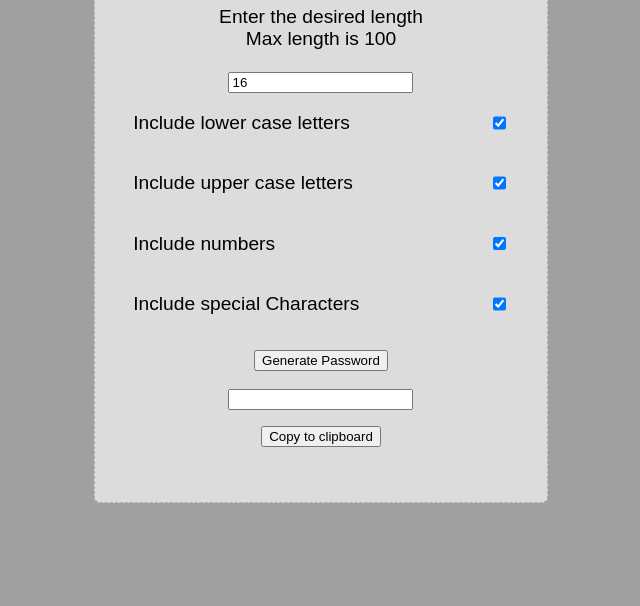
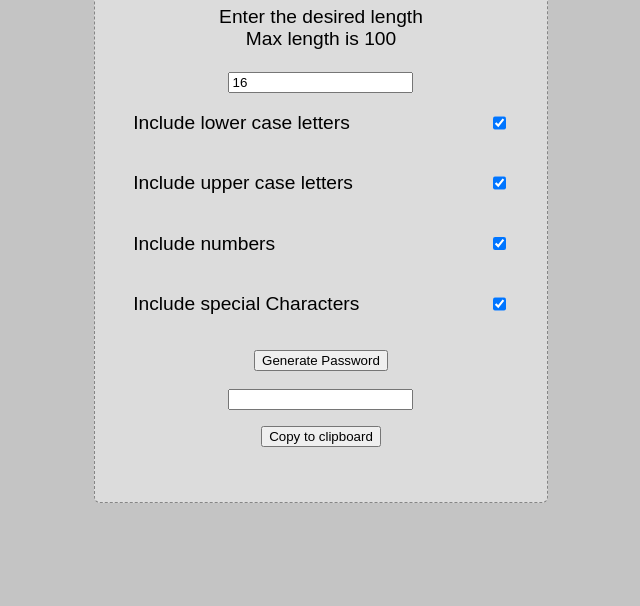
Before and after one commit to KnoodleBowl/PasswordGenerator, a plain HTML site: page index.html in a window 1280 px wide. Shown: the part 194-800 px from the top of the page, without its empty margins (319-959 px from the left). Drawn offline with Linux system fonts and the light colour scheme.

Commit message:
Update index.css

```diff
--- a/index.css
+++ b/index.css
@@ -1,5 +1,5 @@
 body {
-  background-color:rgb(160, 160, 160);
+  background-color:rgb(196, 196, 196);
   text-align:center;
   font-size:larger;
   font-family: arial;
@@ -7,7 +7,7 @@ body {
 
 #generatorBox {
   display:inline-block;
-  border: 1px dashed #aaaaaa;
+  border: 1px dashed #858585;
   padding:2em;
   background-color:rgb(220, 220, 220);
   border-radius:6px;
```
